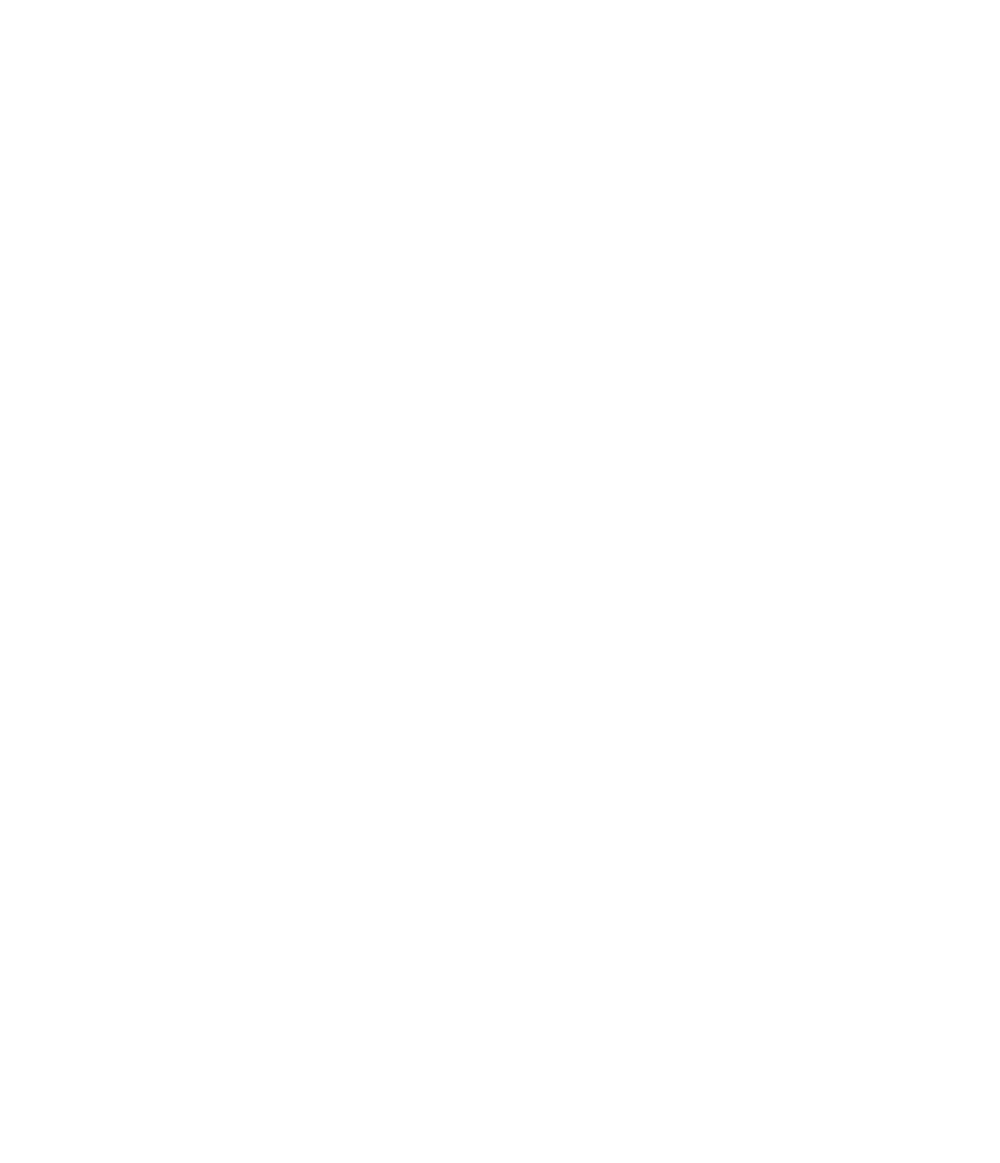
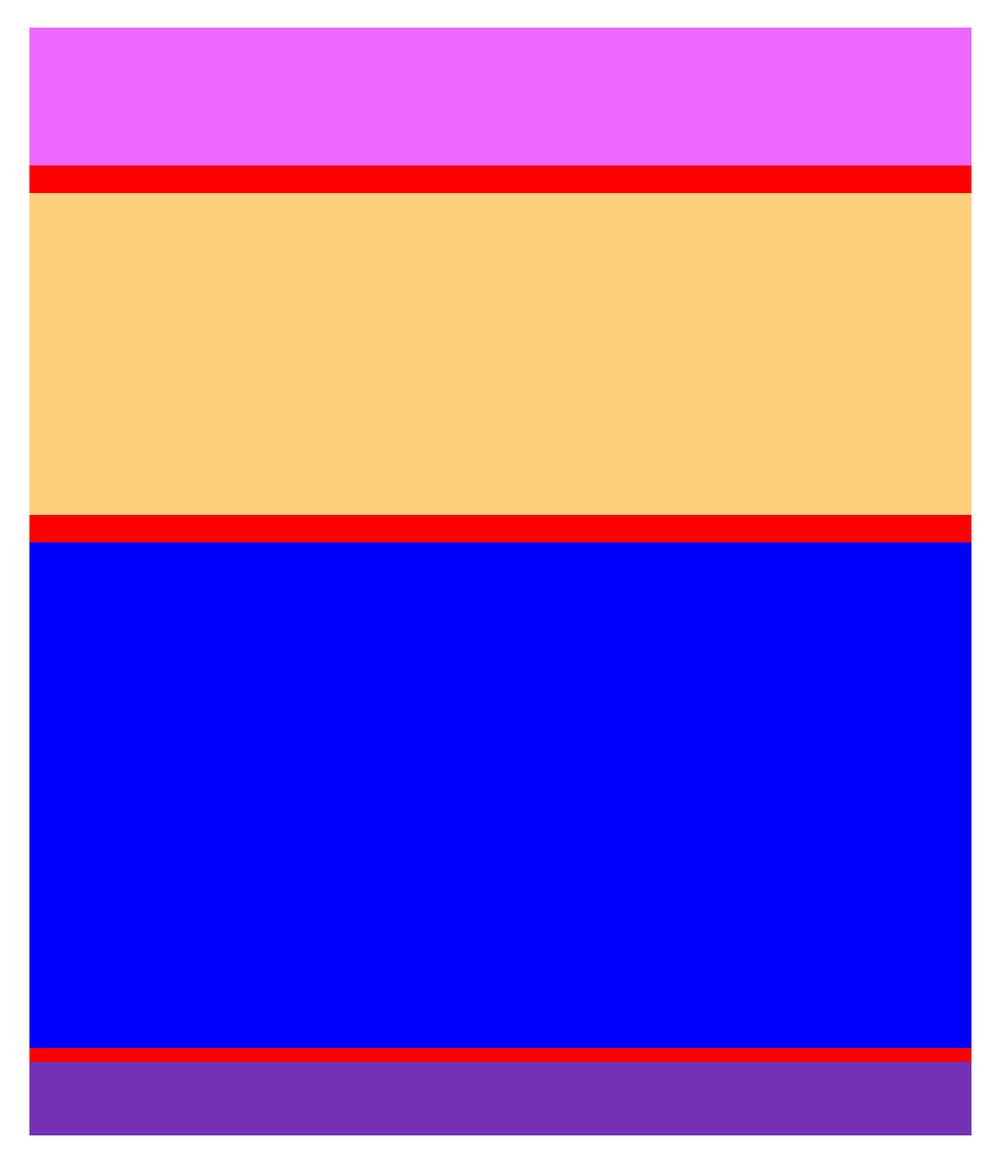
Before and after one commit to tiiaaaa/htmlcss-struttura-wp, a plain HTML site: page index.html in a window 1280 px wide. Shown: the whole page at 92% size, without its empty margins (96-1183 px from the left). Before the commit the page ends 800 px from the top, so only its background shows below. Drawn offline with Linux system fonts and the light colour scheme.

Commit message:
layout primario

```diff
--- a/css/style.css
+++ b/css/style.css
@@ -3,3 +3,37 @@
     margin: 0;
     padding: 0;
 }
+
+.container {
+    width: 80%;
+    margin: 30px auto;
+    background-color: red;
+}
+
+.block-widht {
+    width: 100%;
+}
+
+.container > .intestazione {
+    height: 150px;
+    margin-bottom: 30px;
+    background-color: rgb(237, 103, 255);
+}
+
+.text {
+    height: 350px;
+    margin-bottom: 30px;
+    background-color: rgb(253, 208, 123);
+
+}
+
+.container:first-child main {
+    height: 550px;
+    margin-bottom: 15px;
+    background-color: blue;
+}
+
+.container:first-child footer {
+    height: 80px;
+    background-color: rgba(85, 61, 226, 0.808);
+}
--- a/index.html
+++ b/index.html
@@ -8,6 +8,28 @@
     <title>Struttura WP</title>
 </head>
 <body>
+    <!-- Contenitore principale -->
+    <div class="container">
+
+        <header class="block-widht intestazione">
+
+        </header>
+
+        <section class="block-widht text">
+
+        </section>
+
+        <main class="block-widht">
+
+
+        </main>
+
+        <footer class="block-widht" >
+
+        </footer>
+
+
+    </div>
 
 </body>
 </html>
```
